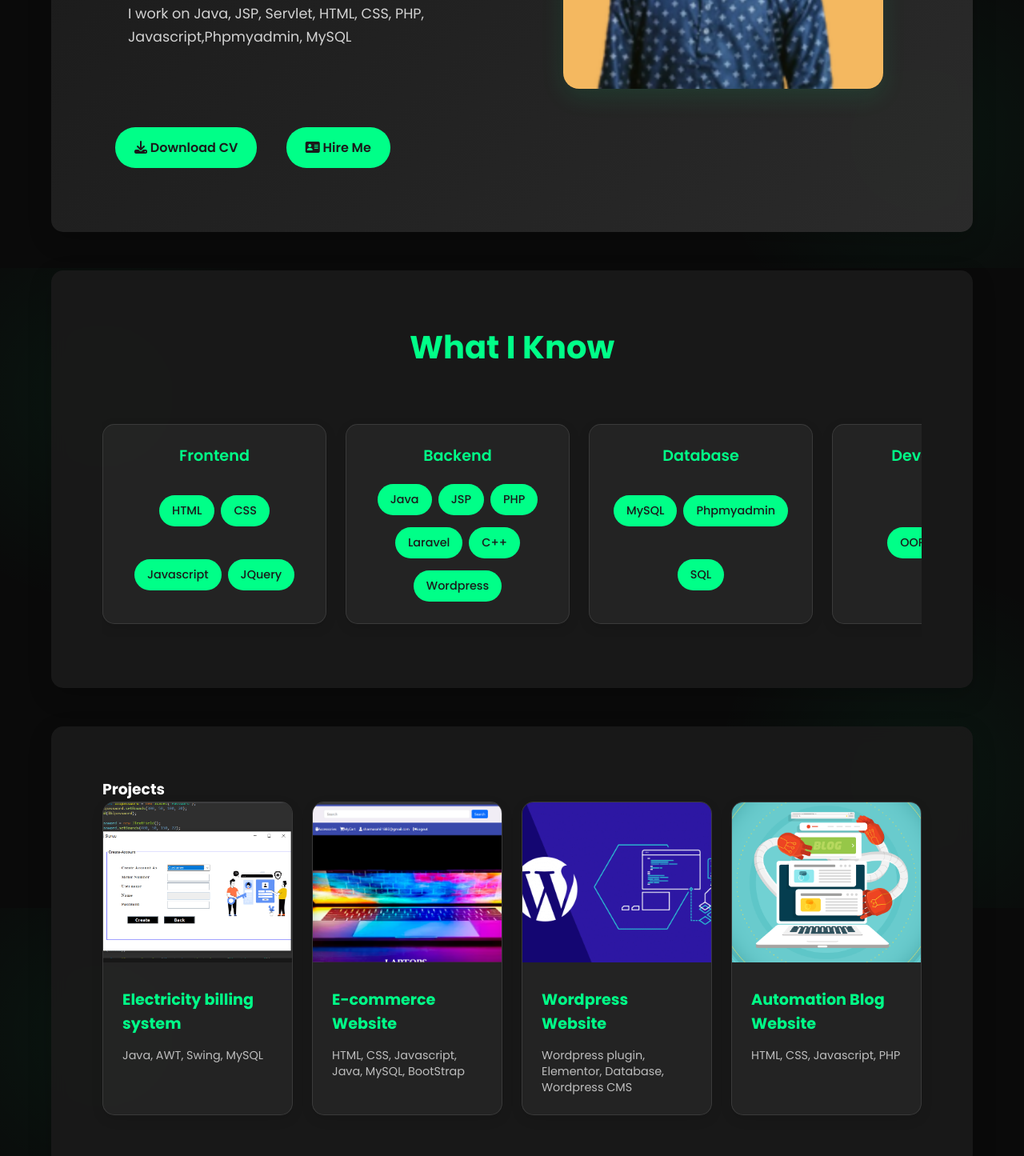
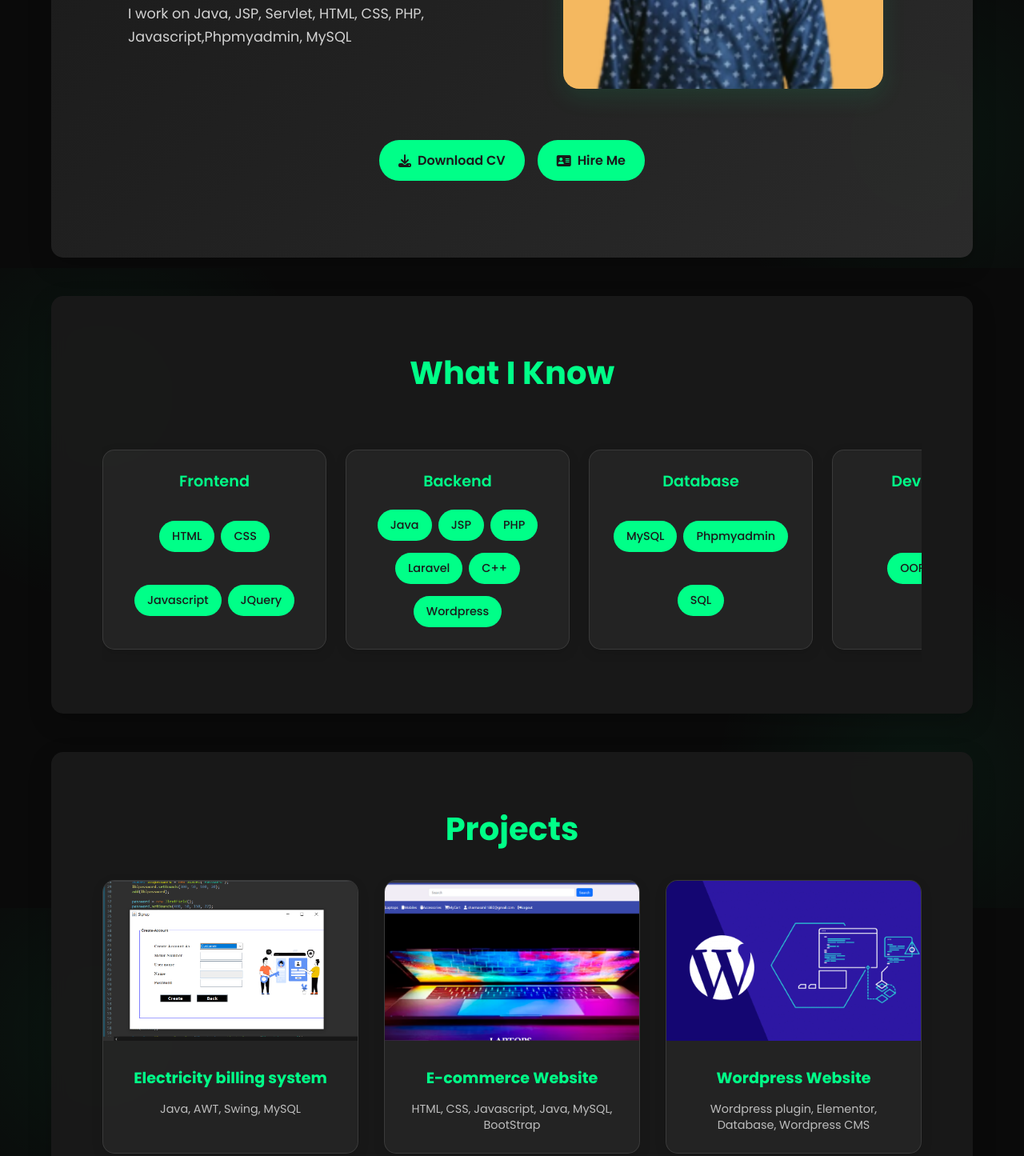
Before and after one commit to sahils2141/portfolio-in-java, a plain HTML site: page index.html in a window 1280 px wide. Shown: the part 465-1910 px from the top of the page at 80% size. Drawn offline with nearby package versions, Linux system fonts and the light colour scheme.

Commit message:
Update style.css

```diff
--- a/style.css
+++ b/style.css
@@ -194,16 +194,28 @@ nav img:hover {
     color: rgba(255, 255, 255, 0.8);
 }
 
+.cv {
+    display: flex;
+    justify-content: center;
+    align-items: center;
+    gap: 1rem;
+    margin: 2rem auto;
+    width: 100%;
+    text-align: center;
+}
+
 .cv-button {
-    display: inline-block;
+    display: inline-flex;
+    align-items: center;
+    justify-content: center;
     padding: 0.8rem 1.5rem;
     background: var(--accent);
     color: var(--text-dark);
     text-decoration: none;
     border-radius: 25px;
-    margin: 1rem;
     font-weight: 600;
     transition: all 0.3s ease;
+    gap: 0.5rem;
 }
 
 .cv-button:hover {
@@ -321,14 +333,23 @@ nav img:hover {
     border-radius: 15px;
     margin: 3rem 5%;
     box-shadow: 0 10px 30px rgba(0, 0, 0, 0.2);
+    text-align: center;
+}
+
+.projects h3 {
+    color: var(--accent);
+    font-size: 2.5rem;
+    margin-bottom: 2rem;
+    text-align: center;
 }
 
 .projects .row {
     display: grid;
-    grid-template-columns: repeat(4, 1fr);
-    gap: 1.5rem;
-    max-width: 1400px;
+    grid-template-columns: repeat(auto-fit, minmax(280px, 1fr));
+    gap: 2rem;
+    max-width: 1200px;
     margin: 0 auto;
+    justify-items: center;
 }
 
 .col3 {
@@ -340,6 +361,8 @@ nav img:hover {
     transition: all 0.3s ease;
     border: 1px solid var(--border-color);
     height: 100%;
+    width: 100%;
+    max-width: 350px;
 }
 
 .col3:hover {
```
